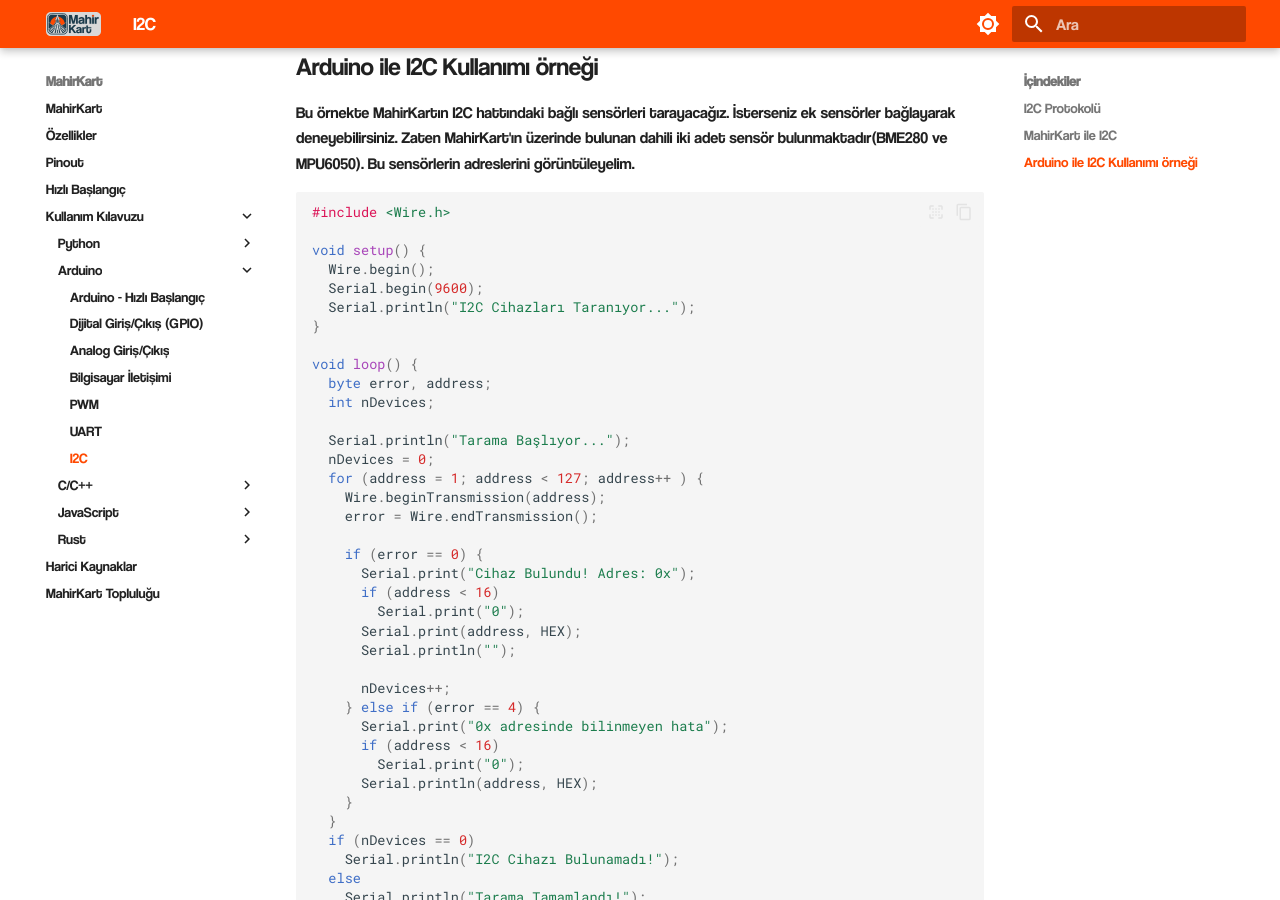
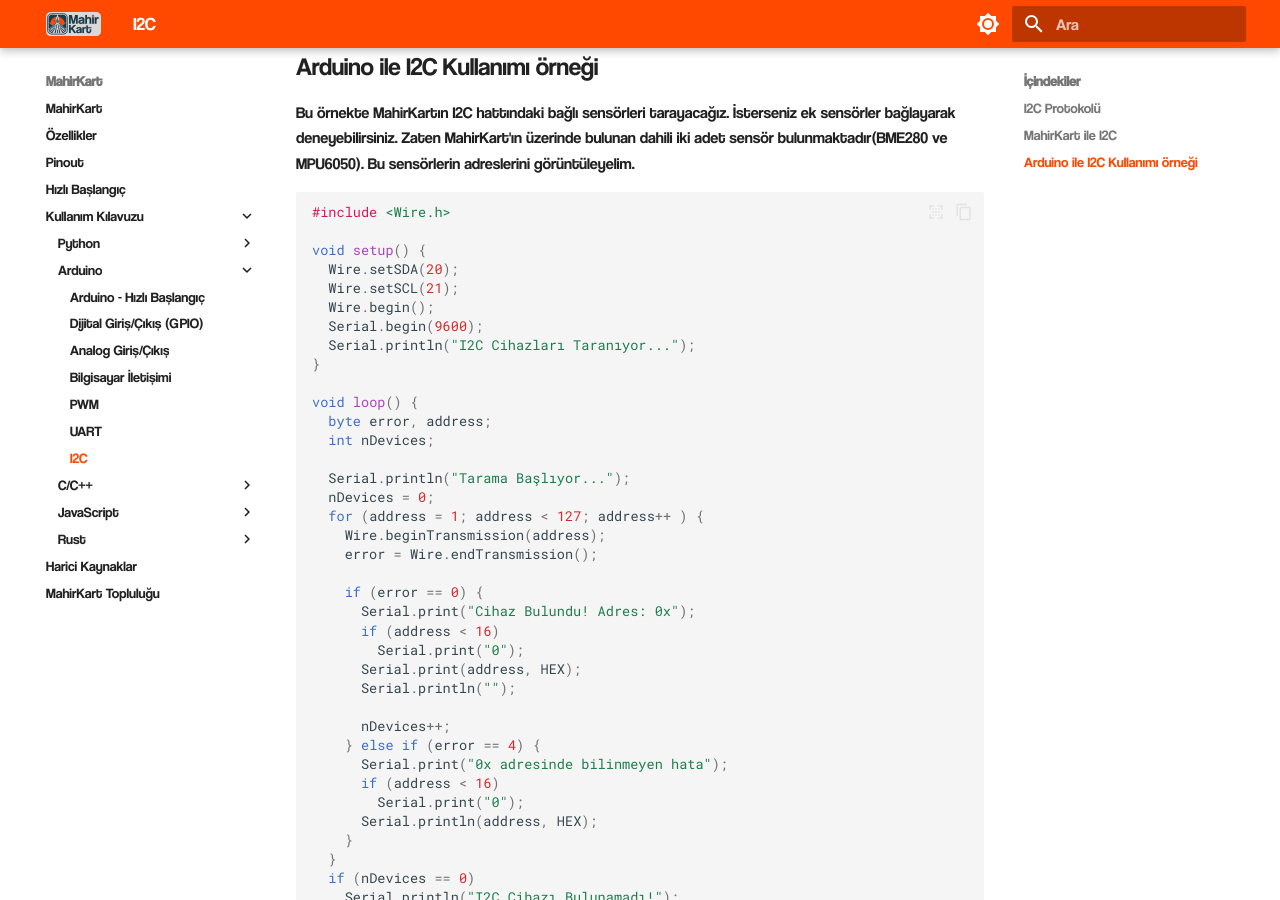
Before and after one commit to BilalAlpaslan/MahirKart-docs, an MkDocs documentation site: the page built from docs/userguide/arduino/i2c.md, in a window 1280 px wide and 900 px high, scrolled down 626 px. Built offline with MkDocs 1.6.1 and Material for MkDocs 9.7.7, drawn with Linux system fonts in a browser that asks for light colours; some web fonts are replaced.

Commit message:
sda ve scl pinleri dahil edildi

```diff
--- a/docs/userguide/arduino/i2c.md
+++ b/docs/userguide/arduino/i2c.md
@@ -18,6 +18,8 @@
 #include <Wire.h>
 
 void setup() {
+  Wire.setSDA(20);
+  Wire.setSCL(21);
   Wire.begin();
   Serial.begin(9600);
   Serial.println("I2C Cihazları Taranıyor...");
```
